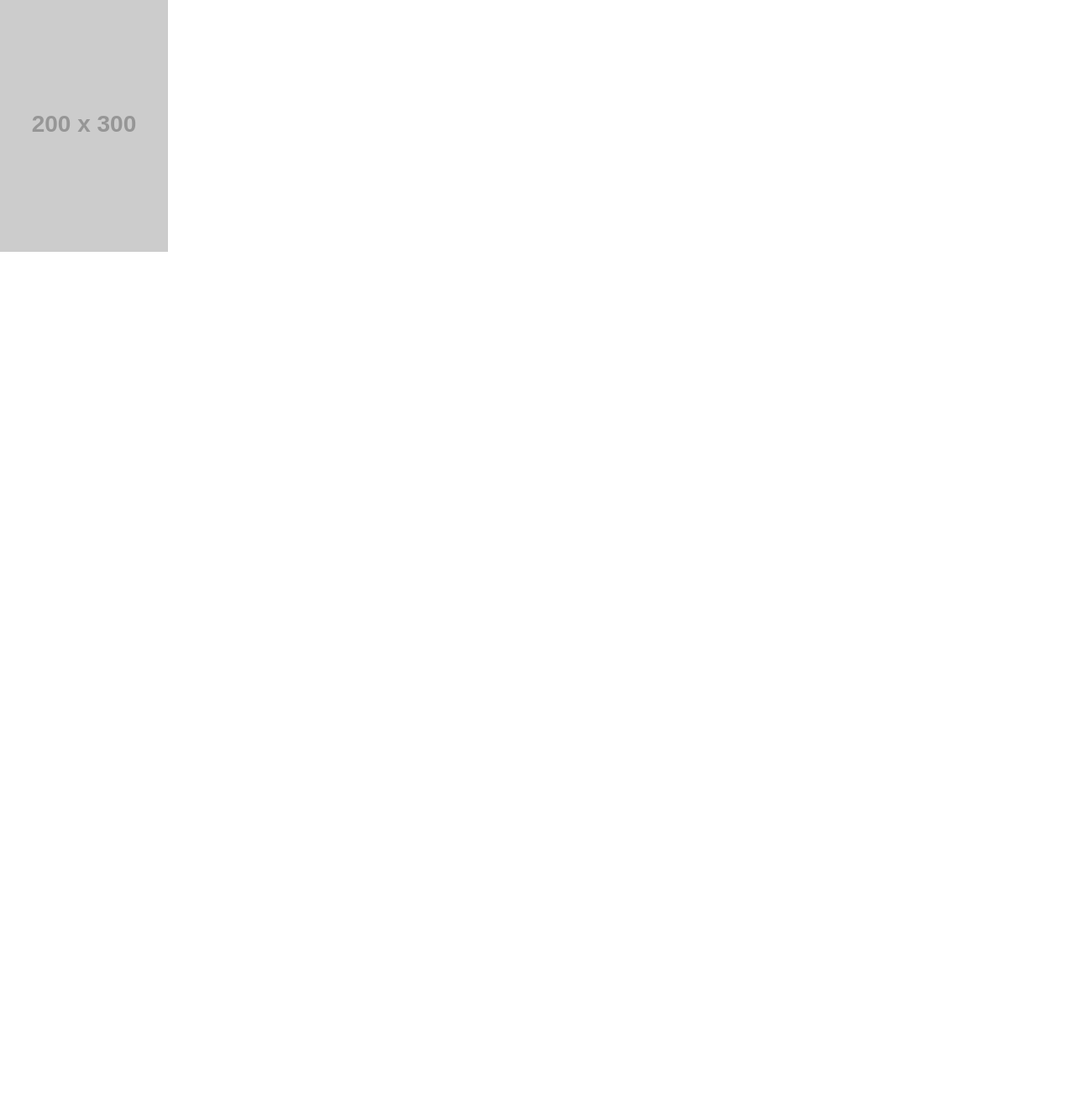
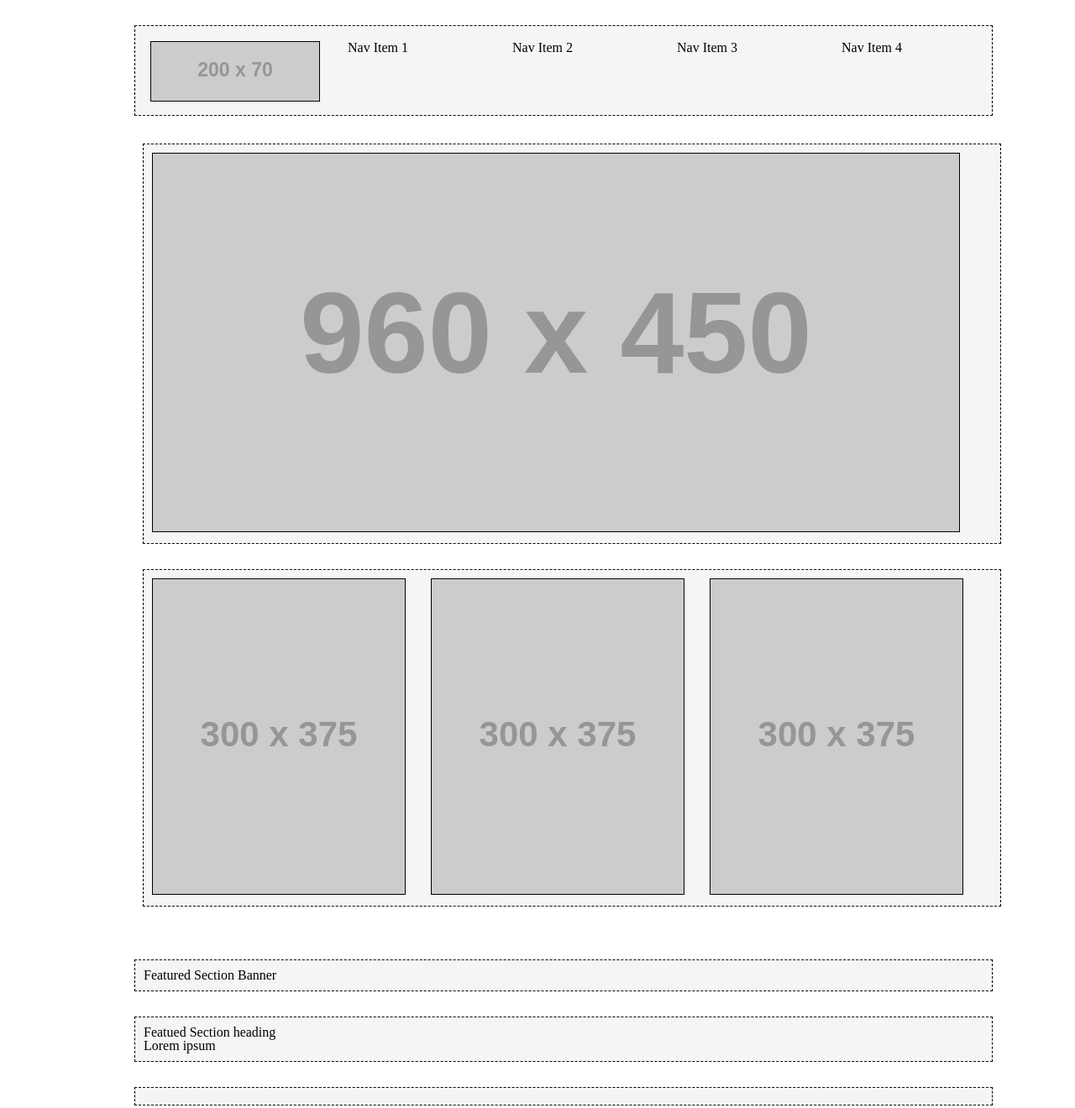
Before and after one commit to vijayetar/wireframe-exercise, a plain HTML site: page index.html in a window 1280 px wide. Shown: the whole page at 84% size. Before the commit the page ends 800 px from the top, so only its background shows below. Drawn offline with Linux system fonts and the light colour scheme; placeholder pictures from the web are drawn by us.

Commit message:
made some styling

```diff
--- a/index.html
+++ b/index.html
@@ -10,11 +10,62 @@
 </head>
 <body>
   <header>
-    <img src="https://placehold.it/200x300/ddd" />
-    <nav>
+    <div class="navbar">
+      <nav>
+        <ul>
+          <li>
+            <img src="https://placehold.it/200x70/ddd" />
+          </li>
+          <li class="nav">
+            Nav Item 1
+          </li>
+          <li class="nav">
+            Nav Item 2
+          </li>
+          <li class="nav">
+            Nav Item 3
+          </li>
+          <li class="nav">
+            Nav Item 4
+          </li>
+        </ul>
+      </nav>
+    </div>
+  </header>
+  <main>
+    <div class="heroimage">
+        <img src="https://placehold.it/960x450/ddd" />
+    </div>
+    <section class="banner">
+      <p id="subBanner1">
+        <img src="https://placehold.it/300x375/ddd" />
 
-    </nav>
-  </header>
+      </p>
+      <p id="subBanner2">
+        <img src="https://placehold.it/300x375/ddd" />
+      </p>
+      <p id="subBanner3">
+        <img src="https://placehold.it/300x375/ddd" />
+
+      </p>
+    </section>
+    <section>
+      Featured Section Banner
+    </section>
+    <section id="content">
+      <h3>
+      Featued Section heading
+      </h3>
+      <p>
+        Lorem ipsum
+      </p>
+    </section>
+  </main>
+  <footer>
+    <div>
+
+    </div>
+  </footer>
 
 
 </body>
--- a/style.css
+++ b/style.css
@@ -0,0 +1,50 @@
+body {
+  width: 1000px;
+  margin: 0px auto;
+}
+
+div, section {
+  border: 1px dashed black;
+  width: 100%;
+  background-color: whitesmoke;
+  color:black;
+  margin: 30px 20px 30px 20px;
+  padding: 10px;
+}
+img {
+  border: 1px solid black;
+  margin: 0px;
+}
+.navbar {
+  display: inline-block;
+}
+li {
+  float: left;
+  padding: 0.5em;
+  text-align: center;
+  width: 150px;
+  height: 70px;
+}
+
+.nav {
+  margin-left: 30px;
+}
+
+.heroimage {
+  margin: 0px 30px 30px 30px;
+}
+
+#content {
+  overflow: scroll;
+}
+.banner {
+  display: inline-block;
+  margin: 0px 30px 30px 30px;
+}
+#subBanner1, #subBanner2, #subBanner3 {
+  float: left;
+  margin-left: 30px;
+}
+#subBanner1 {
+  margin-left: 0px;
+}
```
